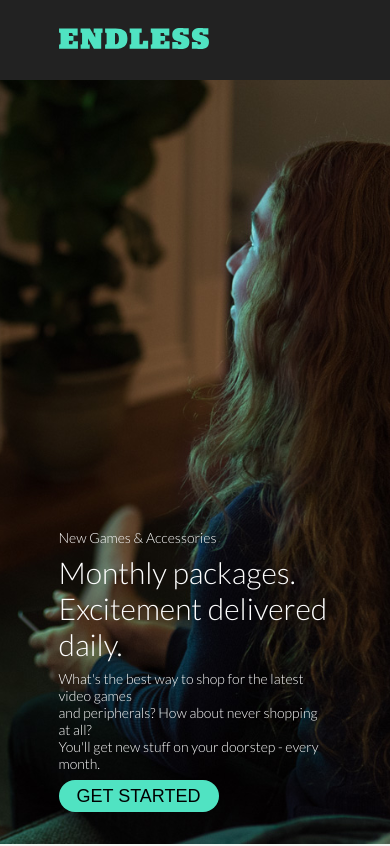
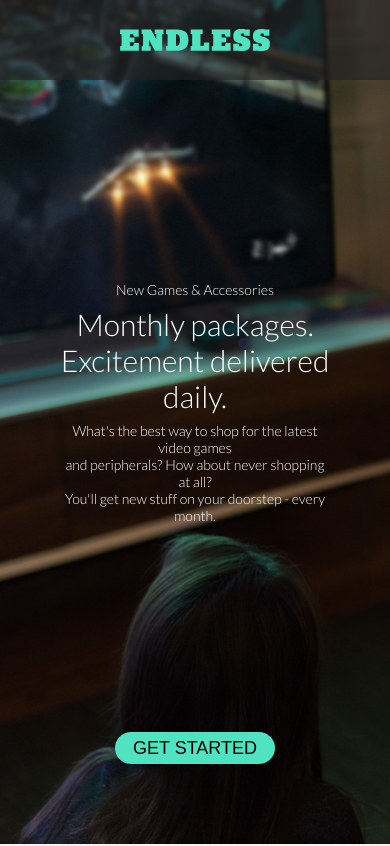
Before and after one commit to manduulya/wayPathAssessment, a plain HTML site: page index.html in a window 390 px wide. Shown: the top 846 px of the page. Drawn offline with Linux system fonts and the light colour scheme.

Commit message:
portrait responsive added

```diff
--- a/index.html
+++ b/index.html
@@ -8,6 +8,7 @@
     <title>Endless</title>
     <link rel="stylesheet" href="style.css" type="text/css">
     <link rel="stylesheet" href="responsive-style.css" type="text/css">
+    <link rel="stylesheet" href="portrait-style.css" type="text/css">
     <script src="index.js" defer></script>
 </head>
 
--- a/index.js
+++ b/index.js
@@ -0,0 +1,8 @@
+if (window.innerHeight > window.innerWidth) {
+    document.querySelector('#main-header').classList.add('portrait-header');
+    document.querySelector('nav').classList.add('portrait-nav');
+    document.querySelector('img').classList.add('portrait-img');
+    document.querySelector('#main-container').classList.add('portrait-container');
+    document.querySelector('#main-section').classList.add('portrait-section');
+    document.querySelector('button').classList.add('portrait-button');
+}
--- /dev/null
+++ b/portrait-style.css
@@ -0,0 +1,24 @@
+@media screen and (max-width: 1024px) {
+    .portrait-header{
+        background-color: rgba(34, 34, 34, .65) !important;
+    }
+    .portrait-nav {
+        display: flex !important;
+        justify-self: center !important;
+    }
+    .portrait-img {
+        margin: 0 auto !important;
+    }
+    .portrait-container {
+        width: 70% !important;
+    }
+    .portrait-section {
+        justify-content: center !important;
+        align-items: center !important;
+        text-align: center !important;
+    }
+    .portrait-button {
+        position: absolute !important;
+        bottom: 5rem !important;
+    }
+}
--- a/responsive-style.css
+++ b/responsive-style.css
@@ -4,6 +4,19 @@
     }
 }
 @media screen and (max-width: 2000px) {
+    #main-section>p{
+        font-size: 28px;
+        margin-bottom: 1.25rem;
+    }
+    #main-section>h1 {
+        font-size: 70px;
+        margin-bottom: 1.25rem;
+    }
+    #main-section > button {
+        width: 225px;
+        height: 40px;
+        font-size: 22px;
+    }
     .grid-container {
         grid-column-gap: 80px;
     }
@@ -19,6 +32,13 @@
     }
 }
 @media screen and (max-width: 1366px) {
+    body {
+        background: no-repeat url(./assets/photo-couch.jpg);
+        background-size: cover;
+    }
+    #main-container, #main-header>nav {
+        width: 80%;
+    }
     .grid-container {
         grid-template-columns: repeat(2, 1fr);
         grid-column-gap: 80px;
@@ -29,16 +49,11 @@
         margin-bottom: 1.25rem;
     }
     #main-section>h1 {
-        font-size: 50px;
+        font-size: 46px;
         margin-bottom: 1.25rem;
     }
-    #main-section > button {
-        width: 250px;
-        height: 40px;
-        font-size: 24px;
-    }
     #main-section {
-        padding-bottom: 4rem;
+        padding-bottom: 4.5rem;
     }
 }
 @media screen and (max-width: 872px) {
--- a/style.css
+++ b/style.css
@@ -8,7 +8,7 @@
 
 body{
     font-family: 'Lato', sans-serif;
-    background: no-repeat url(./assets/photo-couch.jpg);
+    background: no-repeat url(./assets/photo-couch_2x.jpg);
     background-attachment: fixed;
     background-size: cover;
 }
```
